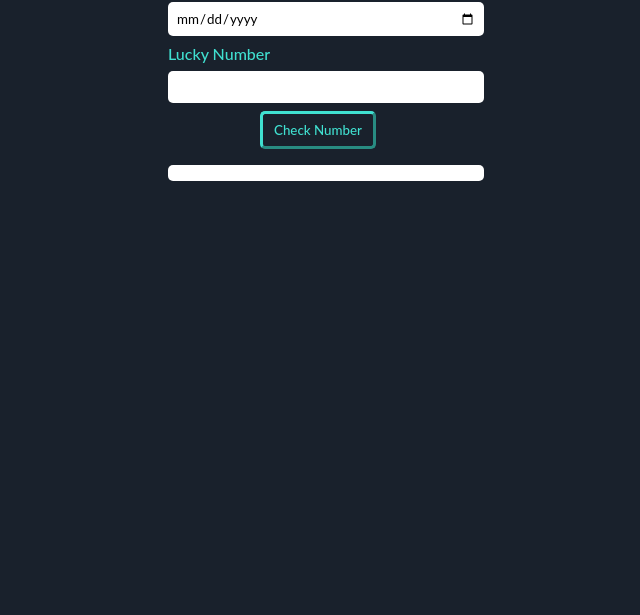
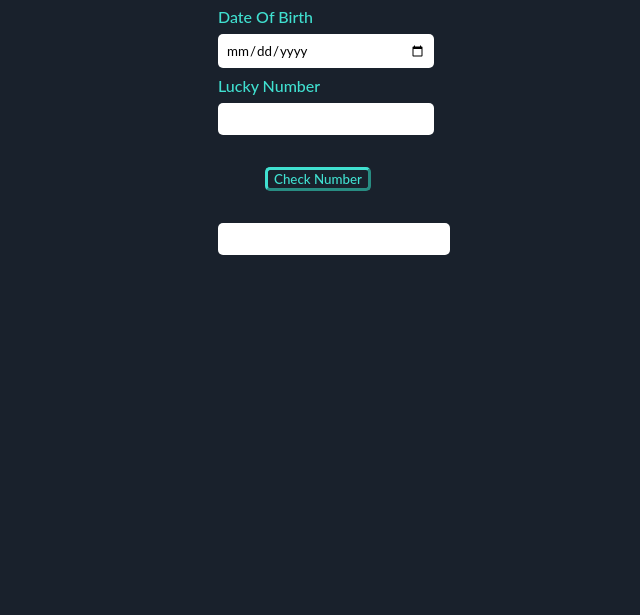
Before and after one commit to ajaythopate/neogcampMark-11, a plain HTML site: page index.html in a window 1280 px wide. Shown: the part 185-800 px from the top of the page, without its empty margins (322-962 px from the left). Drawn offline with Linux system fonts and the light colour scheme.

Commit message:
small changes

```diff
--- a/index.js
+++ b/index.js
@@ -16,9 +16,9 @@ const calculateSum = (date) => {
 const checkIsNumberLucky = (sumOfDate, numberToCheck) => {
     console.log(sumOfDate, numberToCheck);
     if (sumOfDate % numberToCheck === 0) {
-        return showMessage('Your Birthday is Lucky!! 🤩 🤩');
+        return showMessage('Your Birthday is Lucky!! ');
     }
-    showMessage(' sorry!!not that lucky Birthday😕');
+    showMessage(' sorry!! Your birthday is not lucky');
 }
 
 
--- a/style.css
+++ b/style.css
@@ -9,7 +9,7 @@
 html {
     background-color: var(--background-dark);
     color: var(--primary-green);
-    height: 100%;
+    padding: 2rem;
 }
 
 * {
@@ -22,7 +22,7 @@ html {
 }
 
 .container {
-    width: 300px;
+    width: 200px;
     margin: auto auto;
 }
 
@@ -44,14 +44,14 @@ input {
 }
 
 #calculate-number {
-    margin: 0.5rem auto;
+    margin: 2rem auto;
     display: block;
 }
 
 #calculate-number {
     background-color: transparent;
     color: var(--primary-green);
-    padding: 0.5rem 0.7rem;
+    padding: rem 0.7rem;
     border-color: turquoise;
     border-width: medium;
     border-radius: 5px;
@@ -71,7 +71,7 @@ input {
     margin-top: 1rem;
     width: 100%;
     text-align: center;
-    padding: 0.5rem;
+    padding: 1rem;
     font-size: large;
     border-color: var(--primary-green);
     border-width: medium;
```
